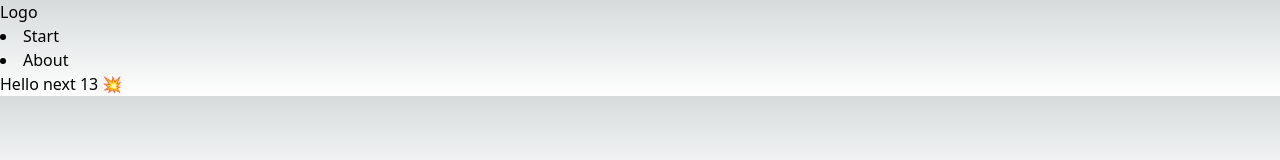
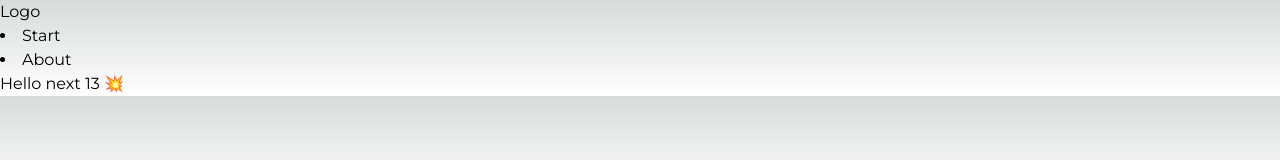
Before and after one commit to Hyperion72R/Next-JS, a Next.js app: page / in a window 1280 px wide. Shown: the top 160 px of the page. Built offline with nearby package versions, Linux system fonts and the light colour scheme.

Commit message:
Set global CSS font

```diff
--- a/app/layout.js
+++ b/app/layout.js
@@ -1,4 +1,10 @@
 import "./globals.css";
+import { Montserrat } from "next/font/google";
+
+const montserrat = Montserrat({
+  weight: ["400", "700"],
+  subsets: ["latin"],
+});
 
 export const metadata = {
   title: "Create Next App",
@@ -8,7 +14,7 @@ export const metadata = {
 export default function RootLayout({ children }) {
   return (
     <html lang="en">
-      <body>
+      <body className={`${montserrat.className}`}>
         <nav>
           <h1>Logo</h1>
           <li>
--- a/app/page.js
+++ b/app/page.js
@@ -1,9 +1,3 @@
-import Image from "next/image";
-import { Inter } from "next/font/google";
-import styles from "./page.module.css";
-
-const inter = Inter({ subsets: ["latin"] });
-
 export default function Home() {
   return (
     <main>
```
